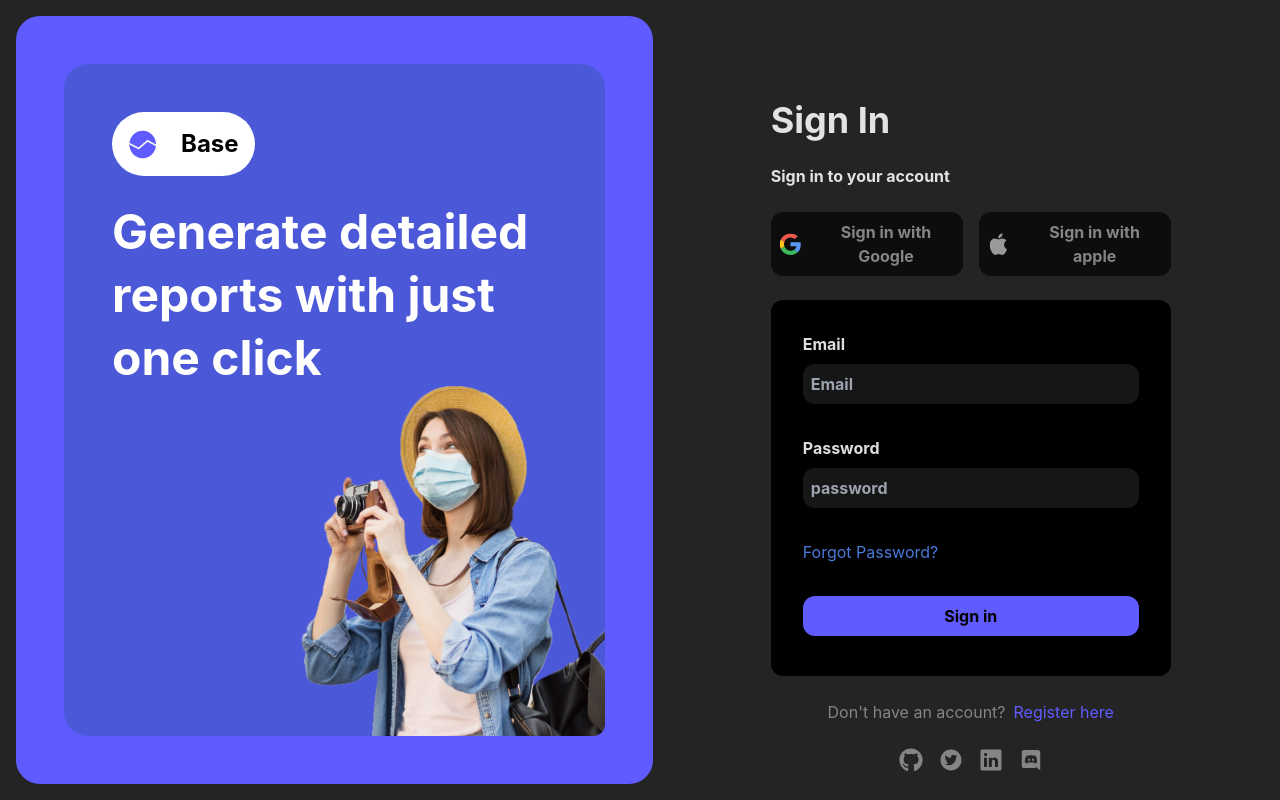
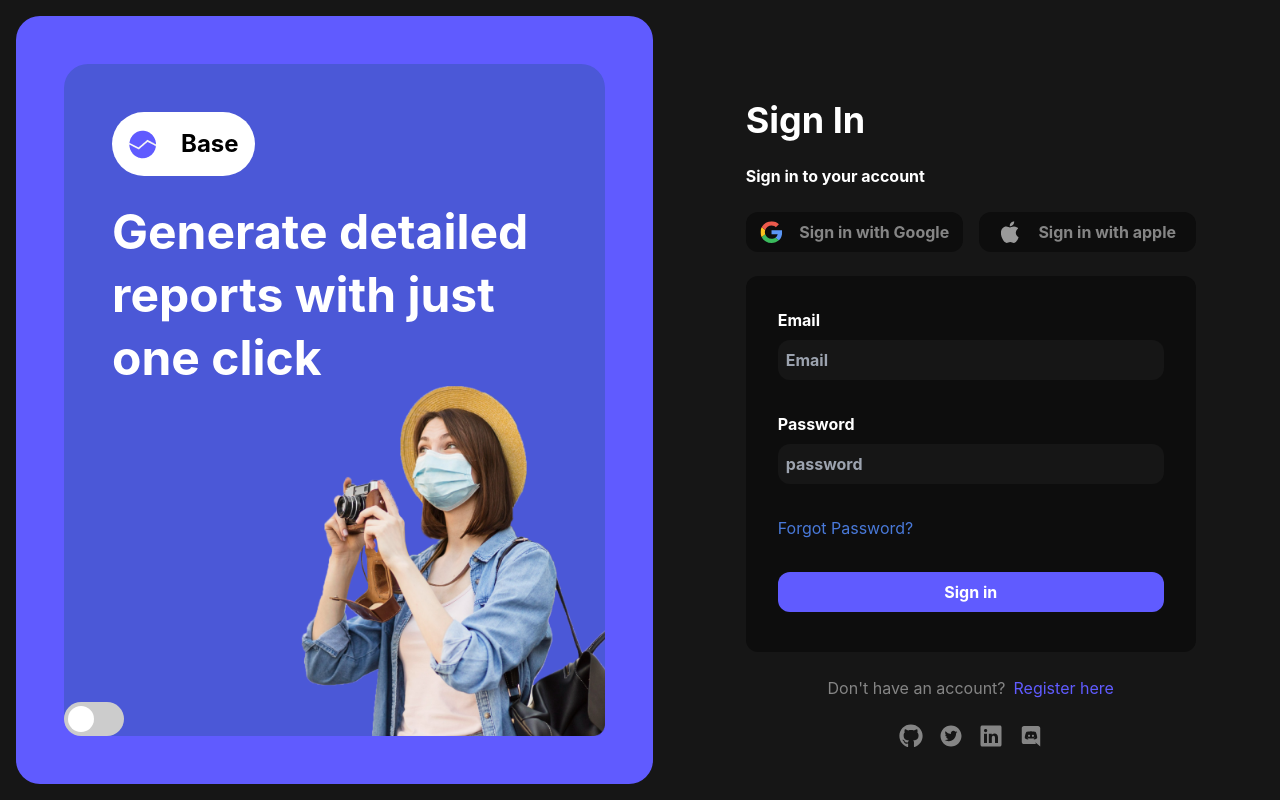
Before and after one commit to RupaakSrinivas/OpeninApp-task, a React (Vite) app: page /login in a window 1280 px wide. Built offline with nearby package versions, Linux system fonts and the light colour scheme; no server answers.

Commit message:
feat: add basic color toggle

```diff
--- a/index.html
+++ b/index.html
@@ -6,7 +6,7 @@
     <meta name="viewport" content="width=device-width, initial-scale=1.0" />
     <title>Base</title>
   </head>
-  <body>
+  <body data-theme="dark">
     <div id="root"></div>
     <script type="module" src="/src/main.tsx"></script>
   </body>
--- /dev/null
+++ b/src/components/themeToggle/themeToggle.module.css
@@ -0,0 +1,57 @@
+.switch {
+  position: relative;
+  display: inline-block;
+  width: 60px;
+  height: 34px;
+}
+
+/* Hide default HTML checkbox */
+.switch input {
+  opacity: 0;
+  width: 0;
+  height: 0;
+}
+
+/* The slider */
+.slider {
+  position: absolute;
+  cursor: pointer;
+  top: 0;
+  left: 0;
+  right: 0;
+  bottom: 0;
+  background-color: #ccc;
+  -webkit-transition: 0.4s;
+  transition: 0.4s;
+}
+
+.slider:before {
+  position: absolute;
+  content: "";
+  height: 26px;
+  width: 26px;
+  left: 4px;
+  bottom: 4px;
+  background-color: white;
+  -webkit-transition: 0.4s;
+  transition: 0.4s;
+}
+
+input:checked + .slider {
+  background-color: #3e3e3e;
+}
+
+input:checked + .slider:before {
+  -webkit-transform: translateX(26px);
+  -ms-transform: translateX(26px);
+  transform: translateX(26px);
+}
+
+/* Rounded sliders */
+.slider.round {
+  border-radius: 34px;
+}
+
+.slider.round:before {
+  border-radius: 50%;
+}
--- /dev/null
+++ b/src/components/themeToggle/themeToggle.tsx
@@ -0,0 +1,27 @@
+import classes from "./themeToggle.module.css";
+
+
+export default function ThemeToggle() {
+  function toggleDarkMode() {
+    const container = document.getElementsByTagName("body")[0];
+    const buttonDarkMode = document.getElementById("toggleDarkMode") as HTMLInputElement;
+    const dataTheme = container.getAttribute("data-theme");
+
+    if (dataTheme === "dark") {
+      container.setAttribute("data-theme", "light");
+      buttonDarkMode.checked = false;
+    } else {
+      container.setAttribute("data-theme", "dark");
+      buttonDarkMode.checked = true;
+    }
+  }
+
+  return (
+    <div className="flex justify-center">
+      <label className={`${classes.switch}`}>
+        <input type="checkbox" id="toggleDarkMode" onClick={toggleDarkMode}/>
+        <span className={`${classes.round} ${classes.slider}`}></span>
+      </label>
+    </div>
+  );
+}
--- a/src/index.css
+++ b/src/index.css
@@ -7,12 +7,23 @@
   line-height: 1.5;
   font-weight: 400;
 
-  color-scheme: light dark;
-  color: rgba(255, 255, 255, 0.87);
-  background-color: #242424;
+  --primary-bg: #f5f5f5;
+  --secondary-bg: #fff;
+  --primary-text: #000000;
+  --secondary-text: #858585;
+
+  --accent-bg: #605bff;
+
 
   font-synthesis: none;
   text-rendering: optimizeLegibility;
   -webkit-font-smoothing: antialiased;
   -moz-osx-font-smoothing: grayscale;
 }
+
+[data-theme="dark"] {
+  --primary-bg: #161616;
+  --secondary-bg: #0d0d0d;
+  --primary-text: #ffffff;
+  --secondary-text: #858585;
+}
--- a/src/main.tsx
+++ b/src/main.tsx
@@ -4,7 +4,7 @@ import { GoogleOAuthProvider } from "@react-oauth/google";
 import { createBrowserRouter, RouterProvider } from "react-router-dom";
 import GuardedRoute from "./components/gaurdedRoute";
 import App from "./App.tsx";
-import Login from "./pages/login";
+import Login from "./pages/login/index.tsx";
 import "./index.css";
 
 const router = createBrowserRouter([
--- a/src/pages/login/index.tsx
+++ b/src/pages/login/index.tsx
@@ -7,6 +7,7 @@ import { useNavigate } from "react-router-dom";
 import { FaGithub } from "react-icons/fa";
 import { AiFillTwitterCircle, AiFillDiscord } from "react-icons/ai";
 import { IoLogoLinkedin } from "react-icons/io5";
+import ThemeToggle from "../../components/themeToggle/themeToggle";
 
 export default function App() {
   const [user, setUser] = useState<any>([]);
@@ -29,15 +30,15 @@ export default function App() {
       }
     };
     if (user) {
-      fetchProfile();
+      // fetchProfile();
     }
     // eslint-disable-next-line react-hooks/exhaustive-deps
   }, [user]);
 
   return (
-    <div className="flex flex-row h-screen p-4 gap-6 items-center justify-center">
+    <div className="flex flex-row h-screen p-4 gap-6 items-center justify-center bg-primary-bg">
       {/* left side*/}
-      <div className="hidden md:block w-full h-full bg-[#605bff] rounded-3xl p-6 lg:p-12">
+      <div className="hidden md:block w-full h-full bg-accent-bg rounded-3xl p-6 lg:p-12">
         <div className="flex flex-col h-full rounded-3xl p-6 lg:p-12 gap-6 items-start justify-start bg-[#4b58d7] relative">
           <div className="p-4 rounded-full bg-white flex flex-row items-center justify-between gap-6">
             {/* todo change to svg*/}
@@ -53,6 +54,9 @@ export default function App() {
             src="/auth/img.png"
             className=" absolute right-0 bottom-0 max-w-[70%] max-h-[350px]"
           />
+          <div className="absolute bottom-0 left-0">
+            <ThemeToggle />
+          </div>
         </div>
       </div>
 
@@ -60,32 +64,32 @@ export default function App() {
       <div className="flex flex-col items-center justify-center w-full h-full">
         <div className="md:hidden absolute top-0 flex flex-row items-center gap-4 h-20 p-4 bg-[#605bff] w-full">
           <img src="/iconWhite.svg" />
-          <h2 className="text-2xl text-white">Base</h2>
+          <h2 className="text-2xl text-primary-text">Base</h2>
         </div>
-        <div className="max-w-[400px] w-full h-full max-h-[600px] flex flex-col gap-6 justify-start">
+        <div className="max-w-[450px] w-full text-primary-text h-full max-h-[600px] flex flex-col gap-6 justify-start">
           <h1 className="text-4xl font-bold">Sign In</h1>
           <p className="font-bold">Sign in to your account</p>
           <div className="w-full flex-row flex gap-4 items-center justify-between">
             <button
-              className="w-full p-2 rounded-xl bg-[#0d0d0d] text-[#858585] font-bold flex items-center justify-center gap-4"
+              className="w-full p-2 rounded-xl bg-secondary-bg text-secondary-text font-bold flex items-center justify-center gap-4"
               onClick={() => googleLogin()}
             >
               <img src="./auth/googleIcon.svg" className="w-6 h-6" />
               <p>Sign in with Google</p>
             </button>
-            <button className="w-full p-2 rounded-xl bg-[#0d0d0d] text-[#858585] font-bold flex items-center justify-center gap-4">
+            <button className="w-full p-2 rounded-xl bg-secondary-bg text-secondary-text font-bold flex items-center justify-center gap-4">
               <img src="./auth/appleIcon.svg" className="w-6 h-6" />
               <p>Sign in with apple</p>
             </button>
           </div>
 
-          <form className="bg-black rounded-xl w-full p-8 flex flex-col items-center justify-center gap-6">
+          <form className="bg-secondary-bg  rounded-xl w-full p-8 flex flex-col items-center justify-center gap-6">
             <div className="w-full">
               <label className="font-bold w-full">Email</label>
               <input
                 type="email"
                 placeholder="Email"
-                className="w-full p-2 my-2 rounded-xl bg-[#161616] font-bold"
+                className="w-full p-2 my-2 rounded-xl bg-primary-bg  font-bold"
               />
             </div>
 
@@ -94,7 +98,7 @@ export default function App() {
               <input
                 type="password"
                 placeholder="password"
-                className="w-full p-2 my-2 rounded-xl bg-[#161616] font-bold"
+                className="w-full p-2 my-2 rounded-xl bg-primary-bg font-bold"
               />
             </div>
             <a href="/forgotpassword" className="w-full text-[#4979D9]">
@@ -102,7 +106,7 @@ export default function App() {
             </a>
             <button
               type="submit"
-              className="w-full p-2 my-2 rounded-xl bg-[#605bff] text-black font-bold"
+              className="w-full p-2 my-2 rounded-xl bg-[#605bff] font-bold"
             >
               Sign in
             </button>
--- a/tailwind.config.js
+++ b/tailwind.config.js
@@ -1,8 +1,18 @@
 /** @type {import('tailwindcss').Config} */
 export default {
   content: ["./index.html", "./src/**/*.{js,ts,jsx,tsx}"],
+  darkMode: "class",
   theme: {
-    extend: {},
+    extend: {
+      colors: {
+        "primary-bg" : "var(--primary-bg)",
+        "secondary-bg" : "var(--secondary-bg)",
+        "primary-text" : "var(--primary-text)",
+        "secondary-text" : "var(--secondary-text)",
+
+        "accent-bg" : "var(--accent-bg)",
+      }
+    },
   },
   plugins: [],
 };
```
